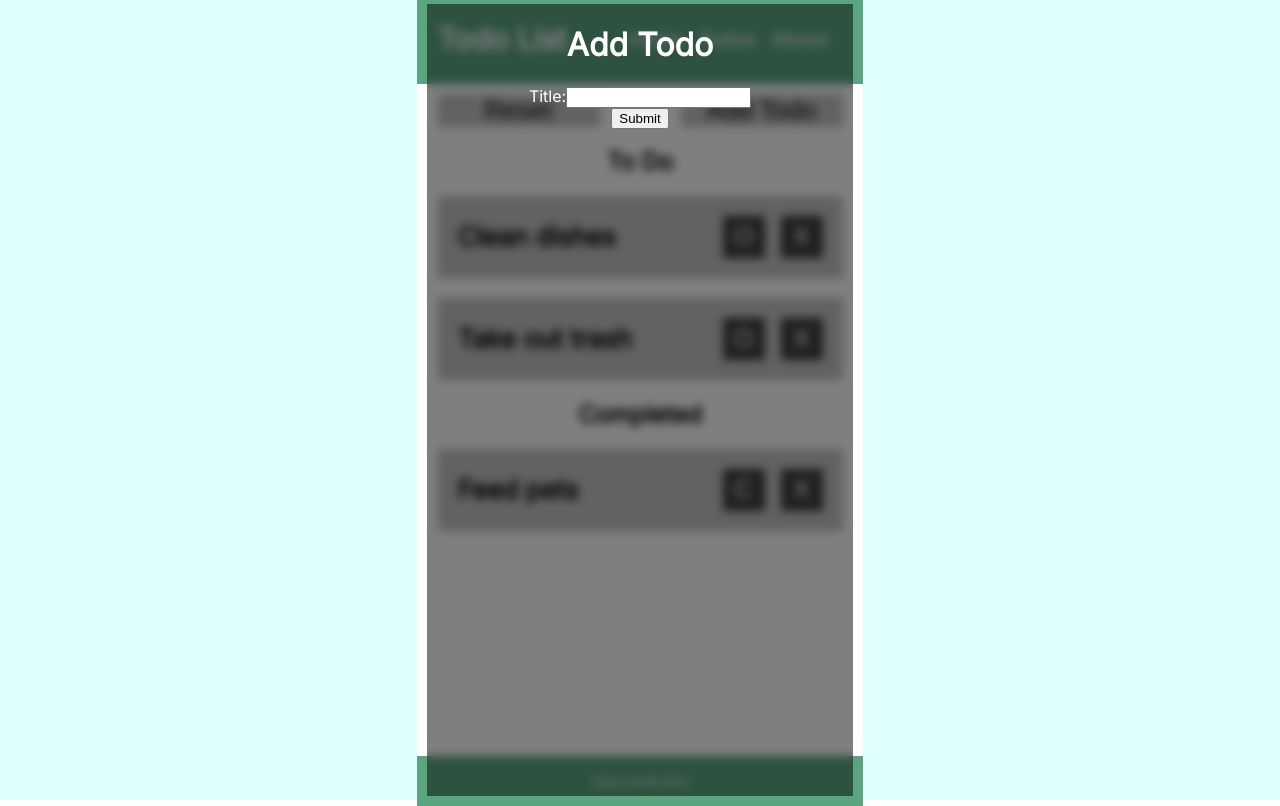
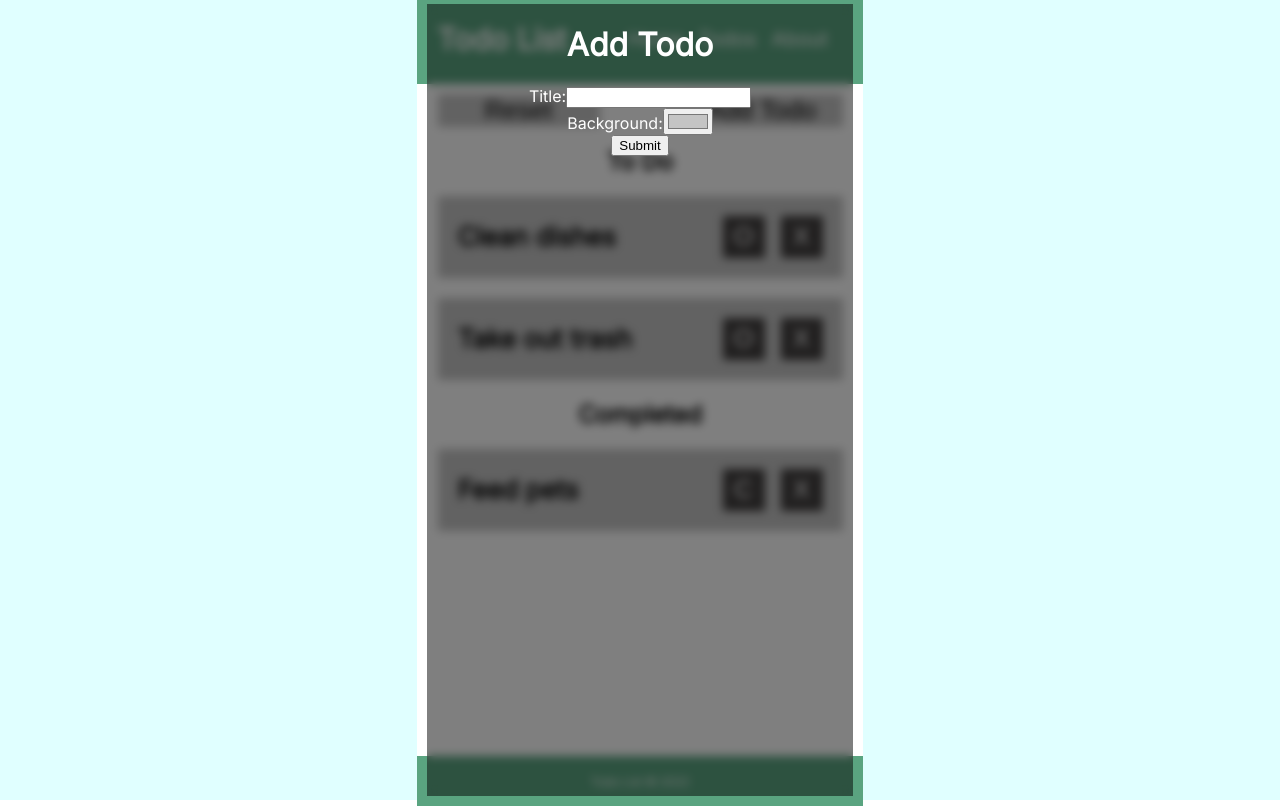
Before and after one commit to Culmid/react-todos, a React (Create React App) app: page /todos in a window 1280 px wide. Both pictures are taken after a click on the button "Add Todo". Built offline with nearby package versions, Linux system fonts and the light colour scheme.

Commit message:
Background Color

```diff
--- a/src/components/NewTodoForm/index.jsx
+++ b/src/components/NewTodoForm/index.jsx
@@ -3,14 +3,19 @@ import styles from "./NewTodoForm.module.css";
 
 function NewTodoForm({ onAddNewTodo }) {
   const [title, setTitle] = useState("");
+  const [background, setBackground] = useState("#c4c4c4");
 
   function onTitleChange(event) {
     setTitle(event.currentTarget.value);
   }
 
+  function onBackgroundChange(event) {
+    setBackground(event.currentTarget.value);
+  }
+
   function onFormSubmit(event) {
     event.preventDefault();
-    onAddNewTodo(title);
+    onAddNewTodo(title, background);
   }
 
   return (
@@ -26,6 +31,16 @@ function NewTodoForm({ onAddNewTodo }) {
           required
         ></input>
       </div>
+      <div>
+        <label htmlFor="background">Background:</label>
+        <input
+          type="color"
+          name="background"
+          value={background}
+          onChange={onBackgroundChange}
+          required
+        />
+      </div>
       <button type="submit">Submit</button>
     </form>
   );
--- a/src/components/Todo/index.jsx
+++ b/src/components/Todo/index.jsx
@@ -1,13 +1,20 @@
 import React from "react";
 import styles from "./Todo.module.css";
 
-function Todo({ id, title, isComplete, onDeleteTodo, onToggleTodo }) {
+function Todo({
+  id,
+  title,
+  isComplete,
+  background,
+  onDeleteTodo,
+  onToggleTodo,
+}) {
   function onDeleteClick(id) {
     onDeleteTodo(id);
   }
 
   return (
-    <div className={styles["todo-wrapper"]}>
+    <div className={styles["todo-wrapper"]} style={{ background: background }}>
       <h3>{title}</h3>
       <div>
         <button className={styles.button} onClick={() => onToggleTodo(id)}>
--- a/src/components/TodoList/index.jsx
+++ b/src/components/TodoList/index.jsx
@@ -8,8 +8,11 @@ function TodoList() {
   const [state, dispatch] = useReducer(reducer, initialState);
   const [isFormVisible, setFormVisible] = useState(false);
 
-  function onAddNewTodo(title) {
-    dispatch({ type: "addTodo", payload: { title: title } });
+  function onAddNewTodo(title, background) {
+    dispatch({
+      type: "addTodo",
+      payload: { title: title, background: background },
+    });
     setFormVisible(false);
   }
 
@@ -44,12 +47,13 @@ function TodoList() {
         <div>
           {state
             .filter((todo) => !todo.isComplete)
-            .map(({ id, title, isComplete }) => (
+            .map(({ id, title, isComplete, background }) => (
               <Todo
                 key={id}
                 id={id}
                 title={title}
                 isComplete={isComplete}
+                background={background}
                 onDeleteTodo={onDeleteTodo}
                 onToggleTodo={onToggleTodo}
               />
@@ -61,12 +65,13 @@ function TodoList() {
         <div>
           {state
             .filter((todo) => todo.isComplete)
-            .map(({ id, title, isComplete }) => (
+            .map(({ id, title, isComplete, background }) => (
               <Todo
                 key={id}
                 id={id}
                 title={title}
                 isComplete={isComplete}
+                background={background}
                 onDeleteTodo={onDeleteTodo}
                 onToggleTodo={onToggleTodo}
               />
--- a/src/reducers/todos.jsx
+++ b/src/reducers/todos.jsx
@@ -3,29 +3,33 @@ export const initialState = [
     id: 0,
     title: "Clean dishes",
     isComplete: false,
+    background: "#c4c4c4",
   },
   {
     id: 1,
     title: "Take out trash",
     isComplete: false,
+    background: "#c4c4c4",
   },
   {
     id: 2,
     title: "Feed pets",
     isComplete: true,
+    background: "#c4c4c4",
   },
 ];
 
 export const reducer = (state, action) => {
   switch (action.type) {
     case "addTodo":
-      console.log("addTodo", action.payload.title);
+      console.log("addTodo", action.payload.title, action.payload.background);
       const newTodos = [...state];
       const newId = Math.floor(Math.random() * 9999999);
       newTodos.push({
         id: newId,
         title: action.payload.title,
         isComplete: false,
+        background: action.payload.background,
       });
       return newTodos;
     case "deleteTodo":
```
